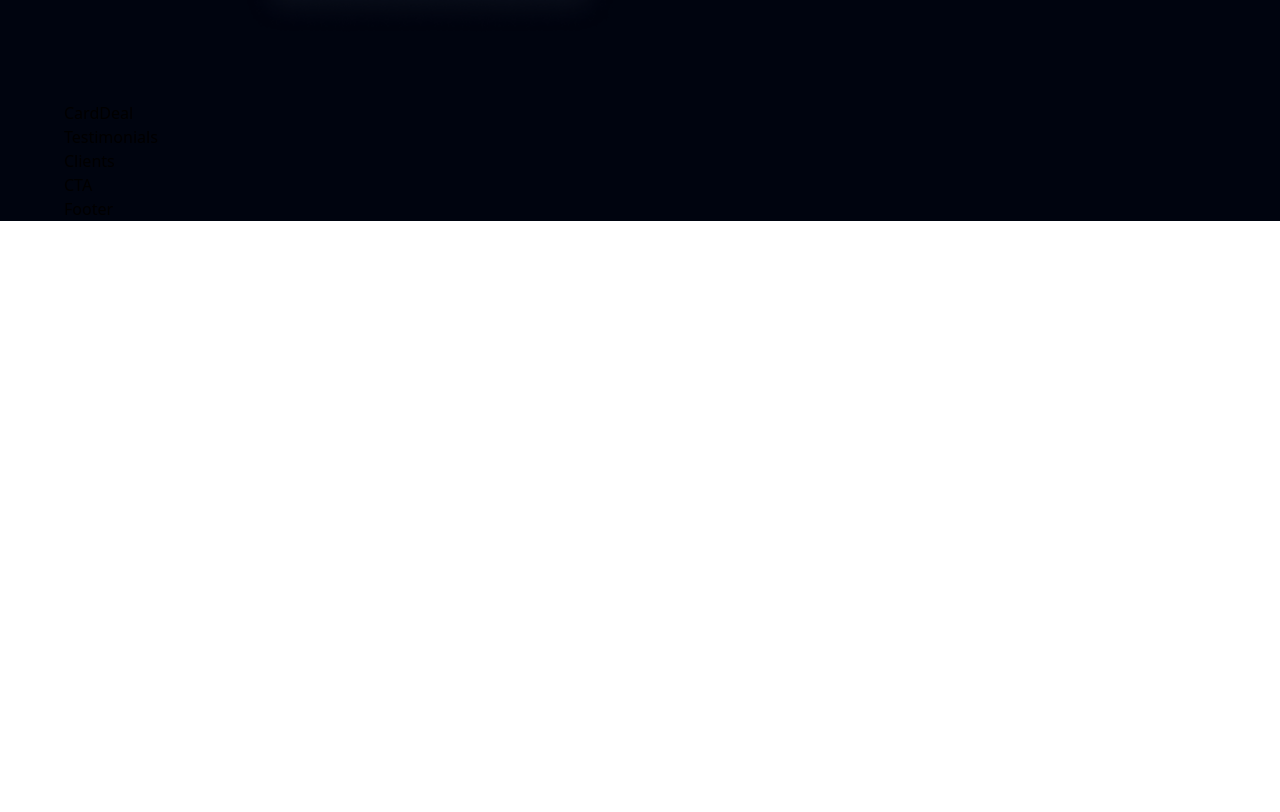
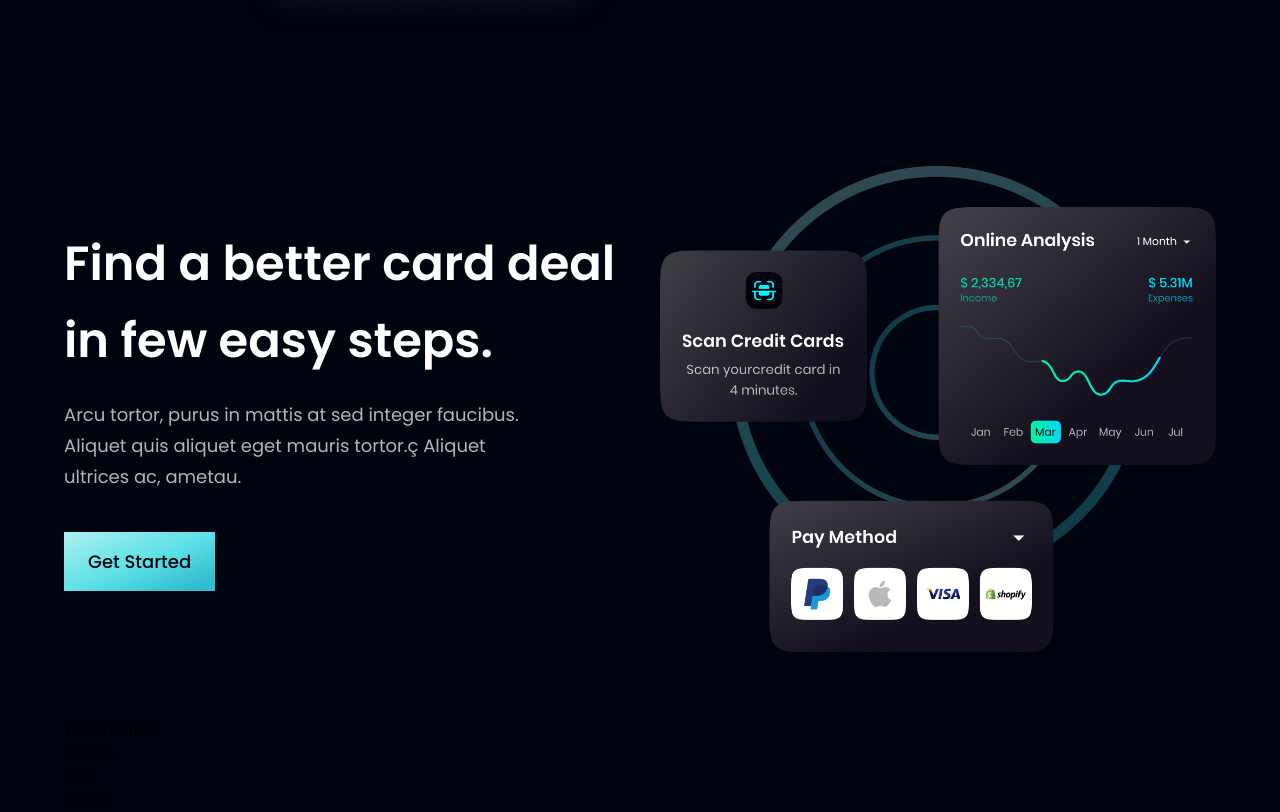
Before and after one commit to GugaS1lva/HooBank_Master, a React (Vite) app: page / in a window 1280 px wide. Shown: the part 2120-2932 px from the top of the page. Before the commit the page ends 2341 px from the top, so only its background shows below. Built offline with nearby package versions, Linux system fonts and the light colour scheme.

Commit message:
Finished CardDeal [✓]

```diff
--- a/src/components/CardDeal.jsx
+++ b/src/components/CardDeal.jsx
@@ -1,8 +1,20 @@
-import React from 'react'
+import { card } from '../assets'
+import styles, { layout } from '../style'
+import Button from './Button'
 
 const CardDeal = () => {
   return (
-    <div>CardDeal</div>
+    <section className={layout.section}>
+      <div className={layout.sectionInfo}>
+        <h2 className={styles.heading2}>Find a better card deal <br className='sm:block hidden' /> in few easy steps.</h2>
+        <p className={`${styles.paragraph} max-w-[470px] mt-5`}>Arcu tortor, purus in mattis at sed integer faucibus. Aliquet quis aliquet eget mauris tortor.ç Aliquet ultrices ac, ametau.</p>
+        <Button styles="mt-10" />
+      </div>
+
+      <div className={layout.sectionImg}>
+        <img src={card} alt="card" className='w-[100%] h-[100%]' />
+      </div>
+    </section>
   )
 }
 
```
